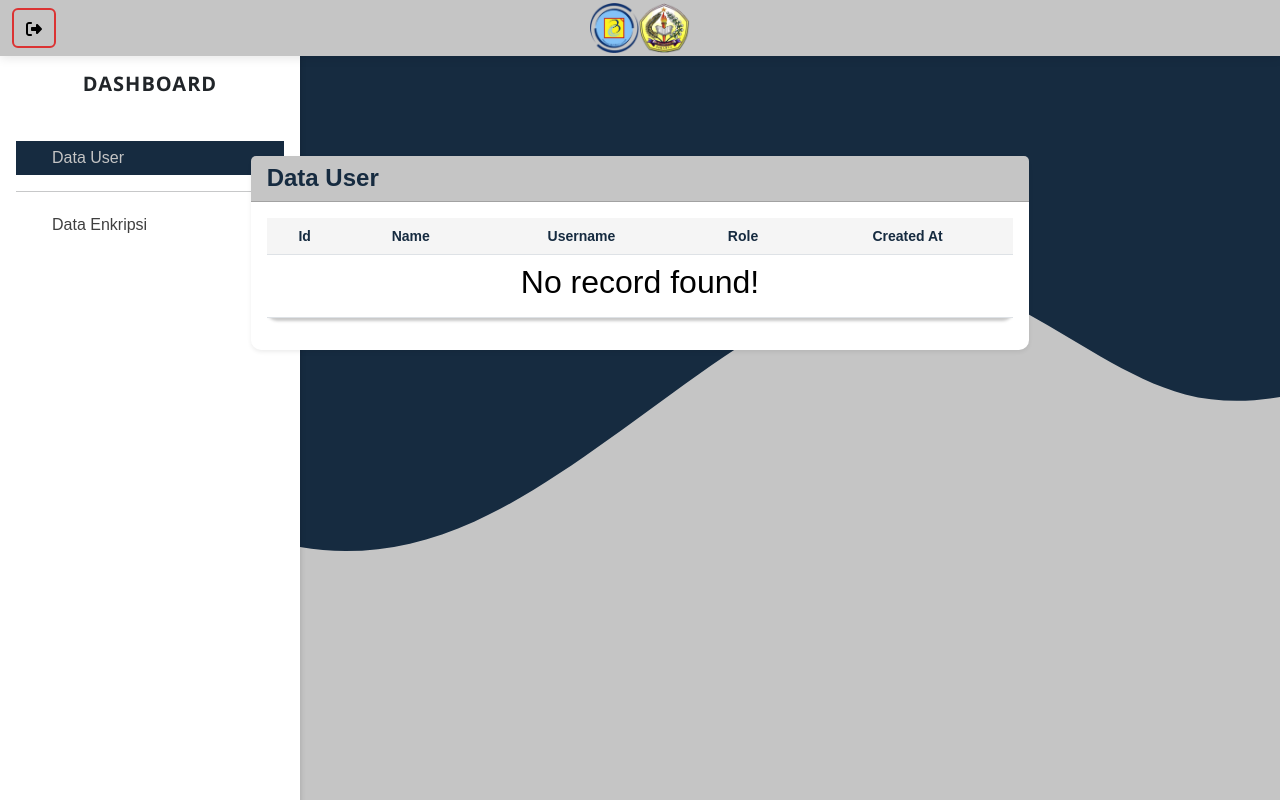
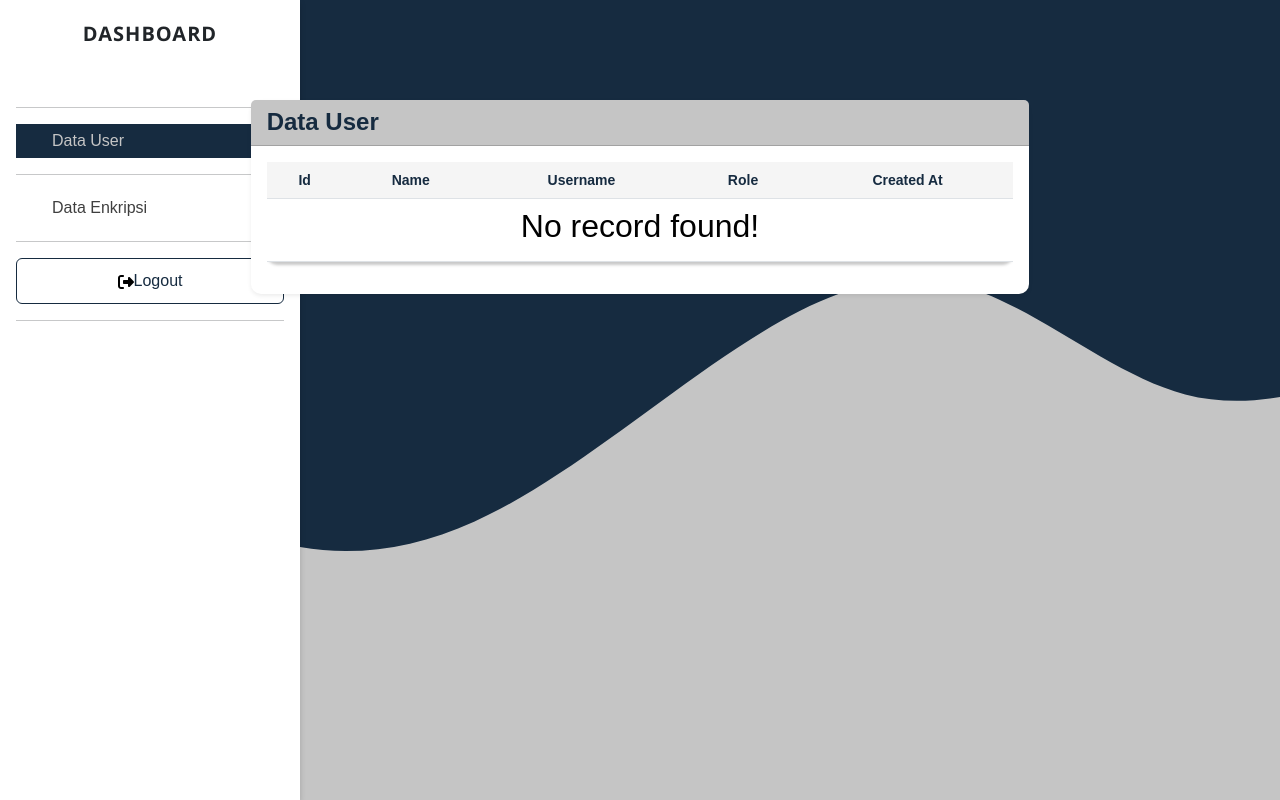
Before and after one commit to adityazlmr/RC4-php, a PHP site: page /adminpage.php in a window 1280 px wide. Run offline with PHP 8.4, Linux system fonts and the light colour scheme; the visitor is signed in with stand-in values (Sample User, id 1); data that the repository does not hold is empty; some libraries are stand-ins or nearby versions.

Commit message:
modified:   adminpage.php 	modified:   css/adminpage.css 	modified:   css/userpage.css 	modified:   rc4.php

```diff
--- a/adminpage.php
+++ b/adminpage.php
@@ -28,18 +28,6 @@ if (!isset($_SESSION['ID'])) {
 </head>
 
 <body style="background-image: url('img/background.svg'); display: flex; flex-direction: column; min-height: 100vh; margin: 0;">
-    <nav class="mainnavbar navbar navbar-expand-lg fixed top sticky-top">
-        <div class="container-fluid">
-            <a class="mainnavbar-brand navbar-brand" href="#">
-                <img src="img/navbar.png" alt="Brand logo" class="mainnavbar-brand-img navbar-brand-img mx-auto">
-            </a>
-            <div class="ml-auto">
-                <button class="btn btn-logout" onclick="location.href='logout.php'" title="Logout">
-                    <img src="icon/logout.svg" alt="Logout" width="16" height="16">
-                </button>
-            </div>
-        </div>
-    </nav>
 
     <nav id="sidebarMenu" class="collapse d-lg-block sidebar collapse">
         <div class="position-sticky">
@@ -47,6 +35,7 @@ if (!isset($_SESSION['ID'])) {
                 <a>DASHBOARD</a>
             </div>
             <div class="list-group list-group-flush mx-3 mt-4">
+                <hr>
                 <a href="#" class="list-group-item list-group-item-action py-2 ripple active" aria-current="true" id="userMenu">
                     <i class="fas fa-tachometer-alt fa-fw me-3"></i><span>Data User</span>
                 </a>
@@ -54,6 +43,11 @@ if (!isset($_SESSION['ID'])) {
                 <a href="#" class="list-group-item list-group-item-action py-2 ripple" id="encryptMenu">
                     <i class="fas fa-chart-area fa-fw me-3"></i><span>Data Enkripsi</span>
                 </a>
+                <hr>
+                <button class="btn btn-logout" onclick="location.href='logout.php'" title="Logout">
+                    <img src="icon/logout.svg" alt="Logout" width="16" height="16">Logout
+                </button>
+                <hr>
             </div>
         </div>
     </nav>
@@ -136,7 +130,7 @@ if (!isset($_SESSION['ID'])) {
                                             </tr>
                                     <?php    }
                                     } else {
-                                        echo "<tr><td colspan='4'><h2 class='text-center'>No record found!</h2></td></tr>";
+                                        echo "<tr><td colspan='5'><h2 class='text-center'>No record found!</h2></td></tr>";
                                     } ?>
                                 </tbody>
                             </table>
--- a/css/adminpage.css
+++ b/css/adminpage.css
@@ -1,28 +1,5 @@
-@media only screen and (max-width: 768px) {
-  body {
-    background-size: cover;
-  }
-
-  .navbar {
-    width: 100%;
-  }
-}
-
 @media only screen and (max-width: 576px) {
-  .main,
-  .navbar {
-    width: 100%;
-  }
-}
-
-@media only screen and (max-width: 375px) {
-  .navbar-brand-img {
-    width: 100%;
-    max-width: 200px;
-  }
-
-  .main,
-  .navbar {
+  .main {
     width: 100%;
   }
 }
@@ -48,33 +25,12 @@ body {
   padding: 0;
 }
 
-/* =========================================================navbar */
-.mainnavbar {
-  background-color: #c5c5c5;
-  box-shadow: 0px 2px 10px rgba(0, 0, 0, 0.1);
-  top: 0;
-  left: 0;
-  right: 0;
-  z-index: 999;
-}
-
-.mainnavbar-brand {
-  position: absolute;
-  left: 50%;
-  transform: translateX(-50%);
-}
-
-.mainnavbar-brand-img {
-  width: 100px;
-  height: 50px;
-}
-
 /* ======================================================SIDEBAR */
 #sidebarMenu {
   height: 100vh;
   width: 300px;
   position: fixed;
-  top: 50px;
+  top: 0px;
   left: 0;
   background-color: #fff;
   box-shadow: 0px 3px 6px rgba(0, 0, 0, 0.16);
@@ -147,12 +103,15 @@ body {
 /* ========================================================SIDEBAR */
 
 .btn-logout {
-  float: right;
-  border-width: 2px;
-  background-color: #c5c5c5;
-  border-color: #db3333;
-  color: #fff;
+  padding: 10px 20px;
+  border-width: 1px;
+  border-color: #162b40;
+  color: #162b40;
 }
+
+/* .list-group img {
+  float: left;
+} */
 
 .btn-logout:hover {
   background-color: #db3333;
--- a/css/userpage.css
+++ b/css/userpage.css
@@ -221,7 +221,7 @@ body {
 
 #encryptBtn:disabled,
 #decryptBtn:disabled {
-  cursor: not-allowed !important;
+  cursor: not-allowed;
   opacity: 0.5;
 }
 
```
Also changed, not shown: rc4.php (+15 -0 lines).
